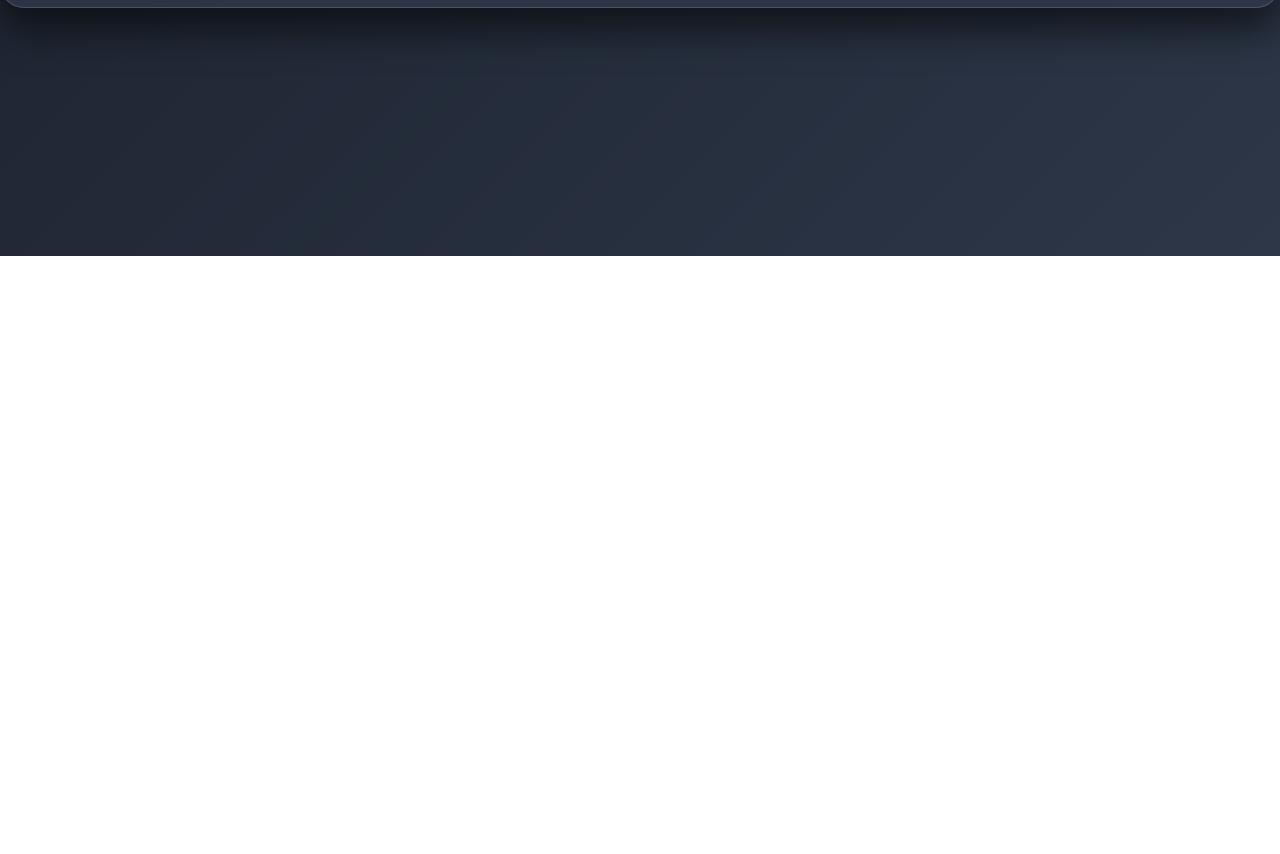
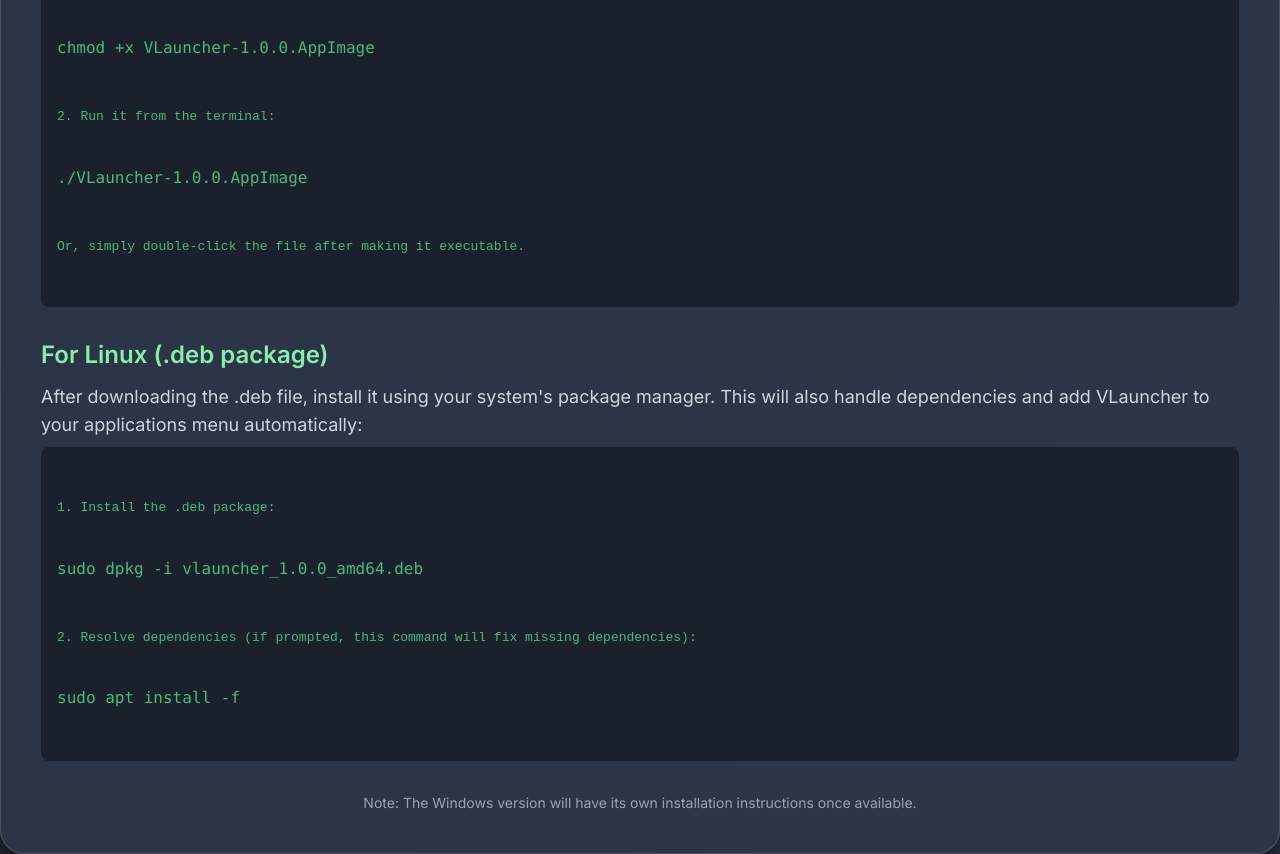
Before and after one commit to vahsi-kelebek/vlauncher-official, a plain HTML site: page index.html in a window 1280 px wide. Shown: the part 544-1398 px from the top of the page. Before the commit the page ends 800 px from the top, so only its background shows below. Drawn offline with nearby package versions, Linux system fonts and the light colour scheme.

Commit message:
Update index.html

```diff
--- a/index.html
+++ b/index.html
@@ -123,6 +123,18 @@
         .modal-close-btn:hover {
             color: #e2e8f0; /* White on hover */
         }
+        /* Styling for code blocks */
+        .install-code-block {
+            background-color: #1a202c; /* Even darker for code */
+            color: #48bb78; /* Greenish text for commands */
+            padding: 0.75rem 1rem;
+            border-radius: 0.5rem;
+            font-family: monospace;
+            text-align: left;
+            overflow-x: auto; /* Allow horizontal scrolling for long commands */
+            white-space: pre-wrap; /* Wrap long lines if possible */
+            word-break: break-all; /* Break words for very long lines */
+        }
     </style>
 </head>
 <body>
@@ -144,6 +156,42 @@
                 View on GitHub
             </a>
         </div>
+
+        <!-- How to Install Section -->
+        <section class="mt-16 text-left">
+            <h2 class="text-4xl font-bold mb-6 text-white text-center">How to Install</h2>
+            <div class="space-y-8">
+                <div>
+                    <h3 class="text-2xl font-semibold mb-3 text-green-300">For Linux (.AppImage)</h3>
+                    <p class="text-lg text-gray-300 mb-2">
+                        After downloading the AppImage, you need to make it executable and then run it:
+                    </p>
+                    <div class="install-code-block">
+                        <p>1. Make it executable:</p>
+                        <code class="block">chmod +x VLauncher-1.0.0.AppImage</code>
+                        <p class="mt-2">2. Run it from the terminal:</p>
+                        <code class="block">./VLauncher-1.0.0.AppImage</code>
+                        <p class="mt-2">Or, simply double-click the file after making it executable.</p>
+                    </div>
+                </div>
+
+                <div>
+                    <h3 class="text-2xl font-semibold mb-3 text-green-300">For Linux (.deb package)</h3>
+                    <p class="text-lg text-gray-300 mb-2">
+                        After downloading the .deb file, install it using your system's package manager. This will also handle dependencies and add VLauncher to your applications menu automatically:
+                    </p>
+                    <div class="install-code-block">
+                        <p>1. Install the .deb package:</p>
+                        <code class="block">sudo dpkg -i vlauncher_1.0.0_amd64.deb</code>
+                        <p class="mt-2">2. Resolve dependencies (if prompted, this command will fix missing dependencies):</p>
+                        <code class="block">sudo apt install -f</code>
+                    </div>
+                </div>
+                <p class="text-gray-400 text-sm mt-6 text-center">
+                    Note: The Windows version will have its own installation instructions once available.
+                </p>
+            </div>
+        </section>
     </div>
 
     <!-- Download Options Modal -->
```
